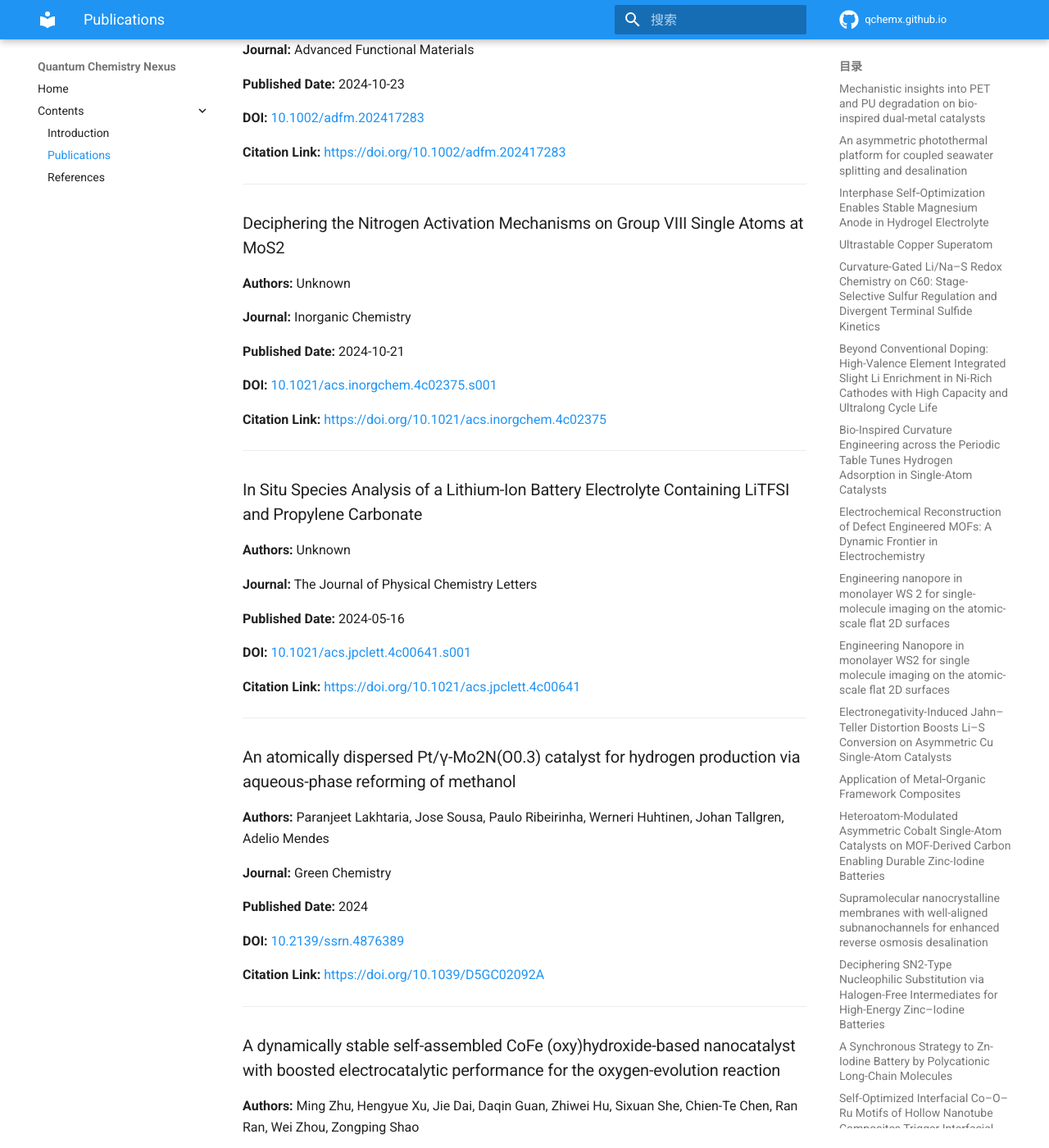
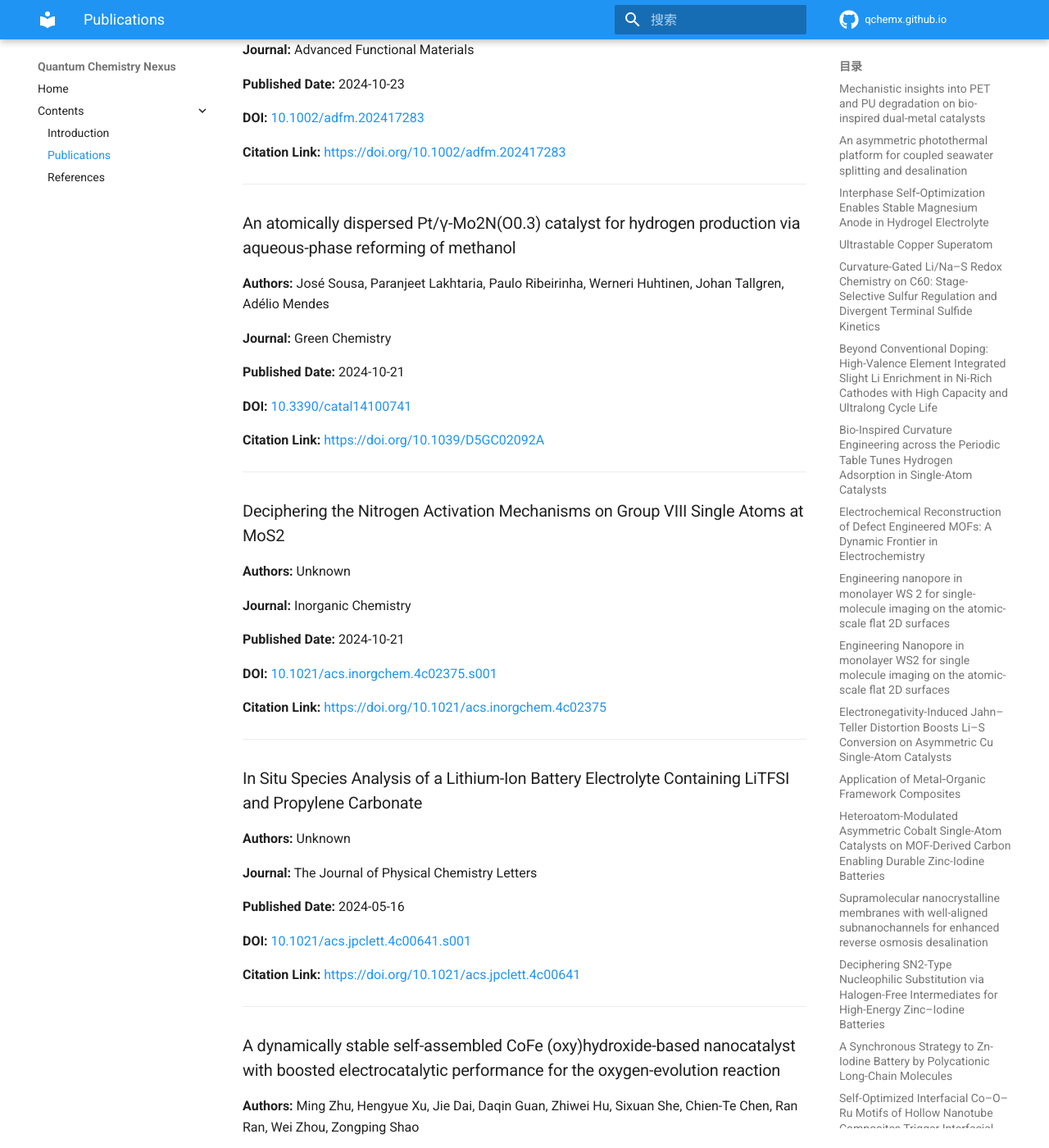
Before and after one commit to QChemX/qchemx.github.io, an MkDocs documentation site: the page built from docs/publications.md, in a window 1280 px wide and 1400 px high, scrolled down 22046 px. Shown: the whole window at 82% size. Built offline with MkDocs 1.6.1 and Material for MkDocs 9.7.7, drawn with Linux system fonts in a browser that asks for light colours; comment, search, counter and statistics services are not loaded; part of the change alters nothing that is shown.

Commit message:
[orcid sync] Update publications

```diff
--- a/docs/publications.md
+++ b/docs/publications.md
@@ -1030,6 +1030,22 @@ This page was generated automatically.
 
 ---
 
+### An atomically dispersed Pt/γ-Mo2N(O0.3) catalyst for hydrogen production via aqueous-phase reforming of methanol
+
+**Authors:** José Sousa, Paranjeet Lakhtaria, Paulo Ribeirinha, Werneri Huhtinen, Johan Tallgren, Adélio Mendes
+
+**Journal:** Green Chemistry
+
+**Published Date:** 2024-10-21
+
+**DOI:** [10.3390/catal14100741](https://doi.org/10.3390/catal14100741)
+
+**Citation Link:** [https://doi.org/10.1039/D5GC02092A](https://doi.org/10.1039/D5GC02092A)
+
+
+
+---
+
 ### Deciphering the Nitrogen Activation Mechanisms on Group VIII Single Atoms at MoS2
 
 **Authors:** Unknown
@@ -1062,30 +1078,14 @@ This page was generated automatically.
 
 ---
 
-### An atomically dispersed Pt/γ-Mo2N(O0.3) catalyst for hydrogen production via aqueous-phase reforming of methanol
-
-**Authors:** Paranjeet Lakhtaria, Jose Sousa, Paulo Ribeirinha, Werneri Huhtinen, Johan Tallgren, Adelio Mendes
-
-**Journal:** Green Chemistry
+### A dynamically stable self-assembled CoFe (oxy)hydroxide-based nanocatalyst with boosted electrocatalytic performance for the oxygen-evolution reaction
+
+**Authors:** Ming Zhu, Hengyue Xu, Jie Dai, Daqin Guan, Zhiwei Hu, Sixuan She, Chien-Te Chen, Ran Ran, Wei Zhou, Zongping Shao
+
+**Journal:** Journal of Materials Chemistry A
 
 **Published Date:** 2024
 
-**DOI:** [10.2139/ssrn.4876389](https://doi.org/10.2139/ssrn.4876389)
-
-**Citation Link:** [https://doi.org/10.1039/D5GC02092A](https://doi.org/10.1039/D5GC02092A)
-
-
-
----
-
-### A dynamically stable self-assembled CoFe (oxy)hydroxide-based nanocatalyst with boosted electrocatalytic performance for the oxygen-evolution reaction
-
-**Authors:** Ming Zhu, Hengyue Xu, Jie Dai, Daqin Guan, Zhiwei Hu, Sixuan She, Chien-Te Chen, Ran Ran, Wei Zhou, Zongping Shao
-
-**Journal:** Journal of Materials Chemistry A
-
-**Published Date:** 2024
-
 **DOI:** [10.1039/d4ta01848f](https://doi.org/10.1039/d4ta01848f)
 
 **Citation Link:** [https://doi.org/10.1039/d4ta01848f](https://doi.org/10.1039/d4ta01848f)
```
